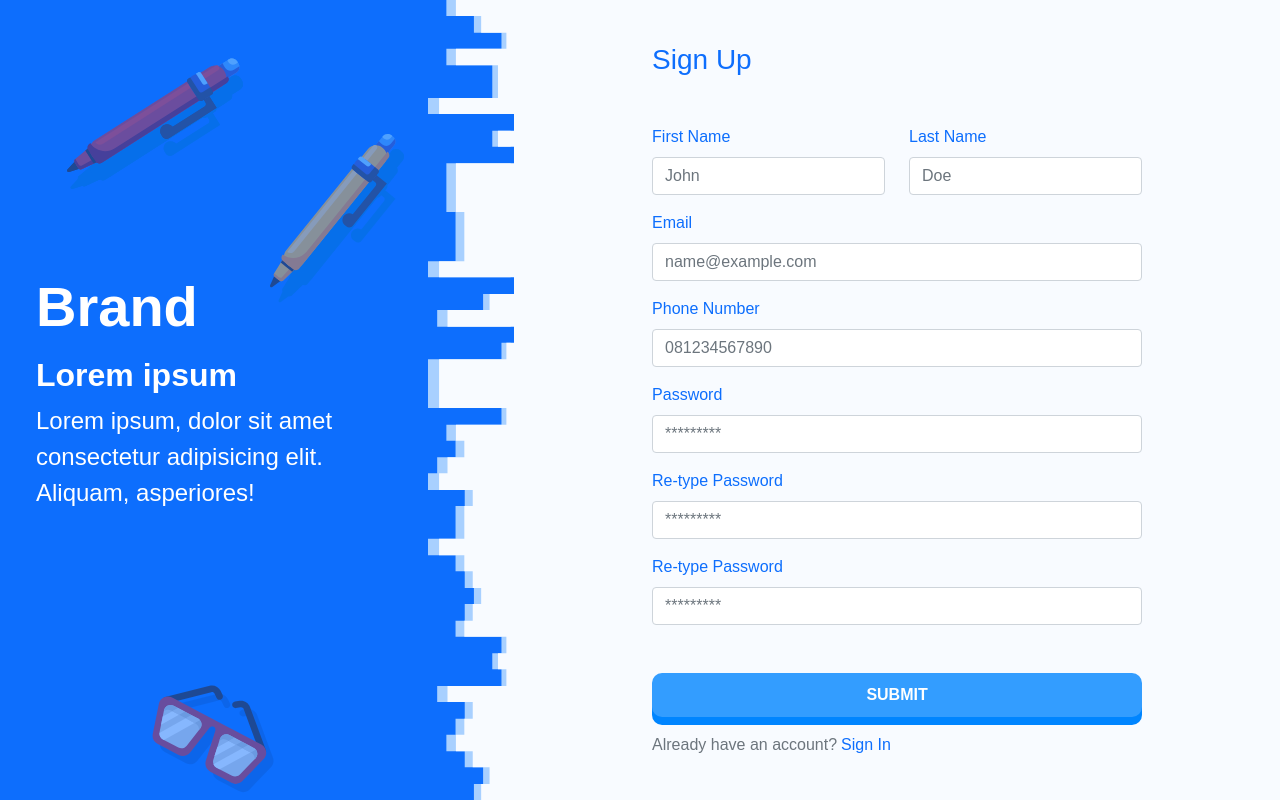
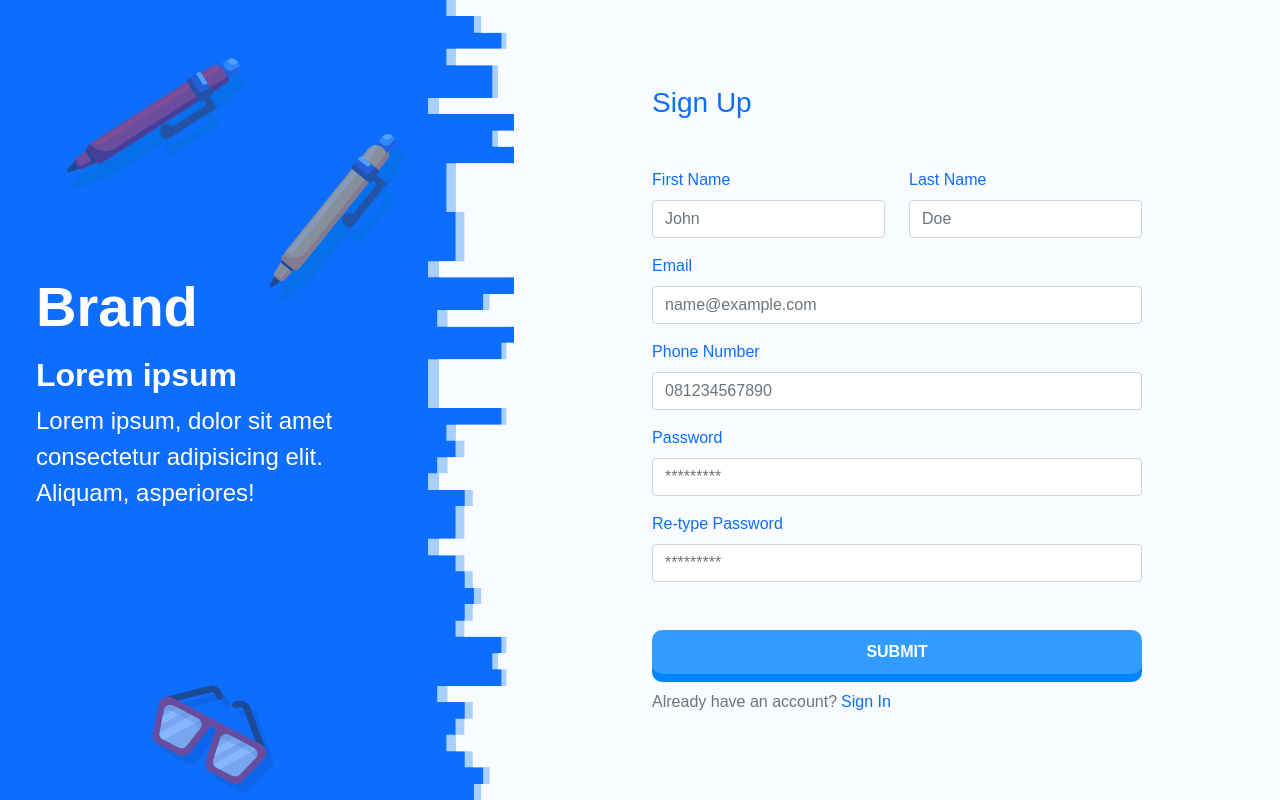
Before and after one commit to Sitouxz/indoneris-wd, a React (Create React App) app: page /register in a window 1280 px wide. Built offline with nearby package versions, Linux system fonts and the light colour scheme.

Commit message:
Delete Double Retype password

```diff
--- a/src/components/RegisterForm.js
+++ b/src/components/RegisterForm.js
@@ -161,22 +161,6 @@ class RegisterForm extends Component {
                             Password cannot be empty
                         </div>
                     </div>
-                    <div className="mb-3">
-                        <label htmlFor="retypePassword" className="form-label">
-                            Re-type Password
-                        </label>
-                        <input
-                            type="password"
-                            className="form-control"
-                            id="retypePassword"
-                            placeholder="*********"
-                            required
-                        />
-                        <div className="valid-feedback">Looks good!</div>
-                        <div className="invalid-feedback">
-                            Password cannot be empty
-                        </div>
-                    </div>
                     <div className="mb-5">
                         <label htmlFor="retype-password" className="form-label">
                             Re-type Password
```
